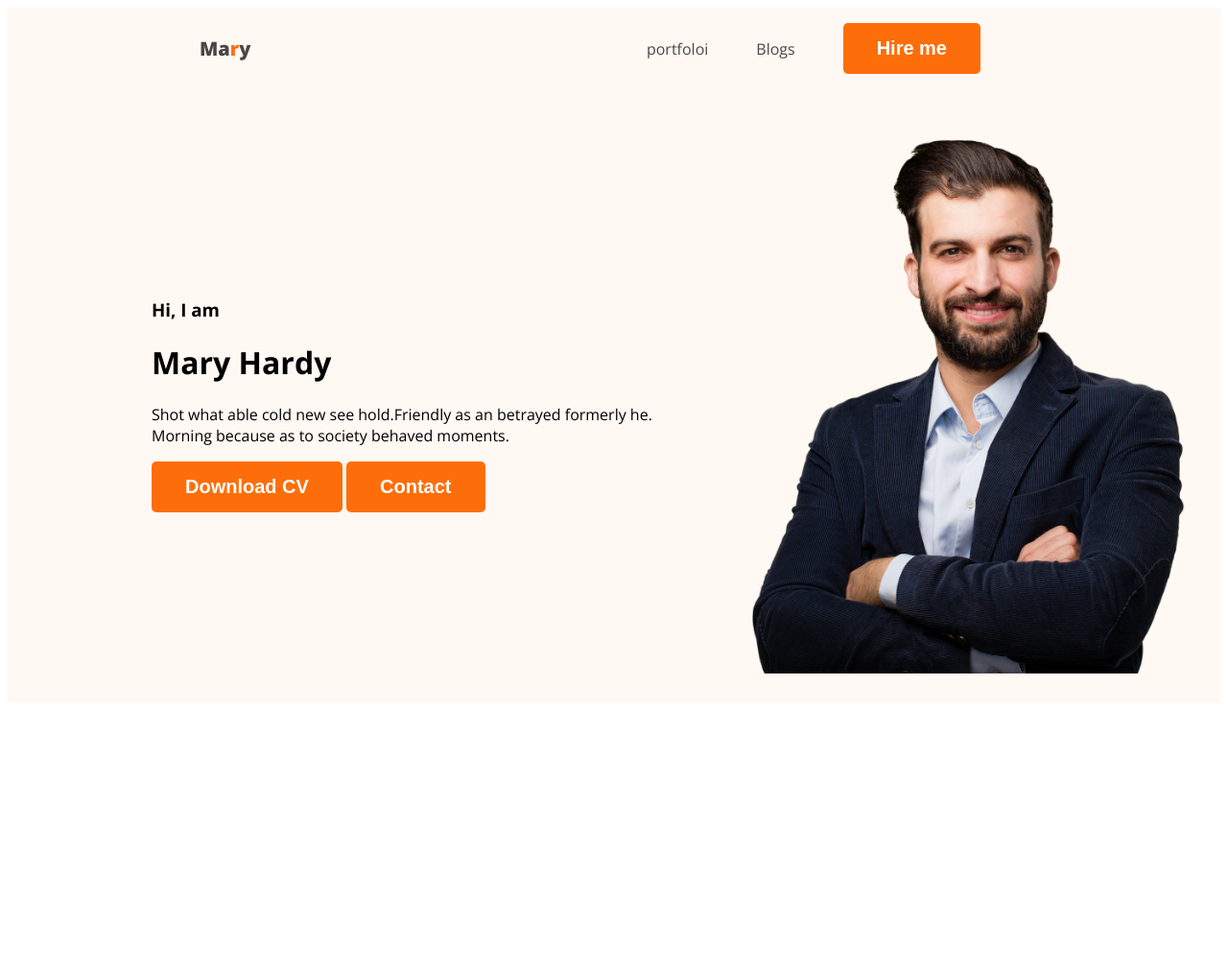
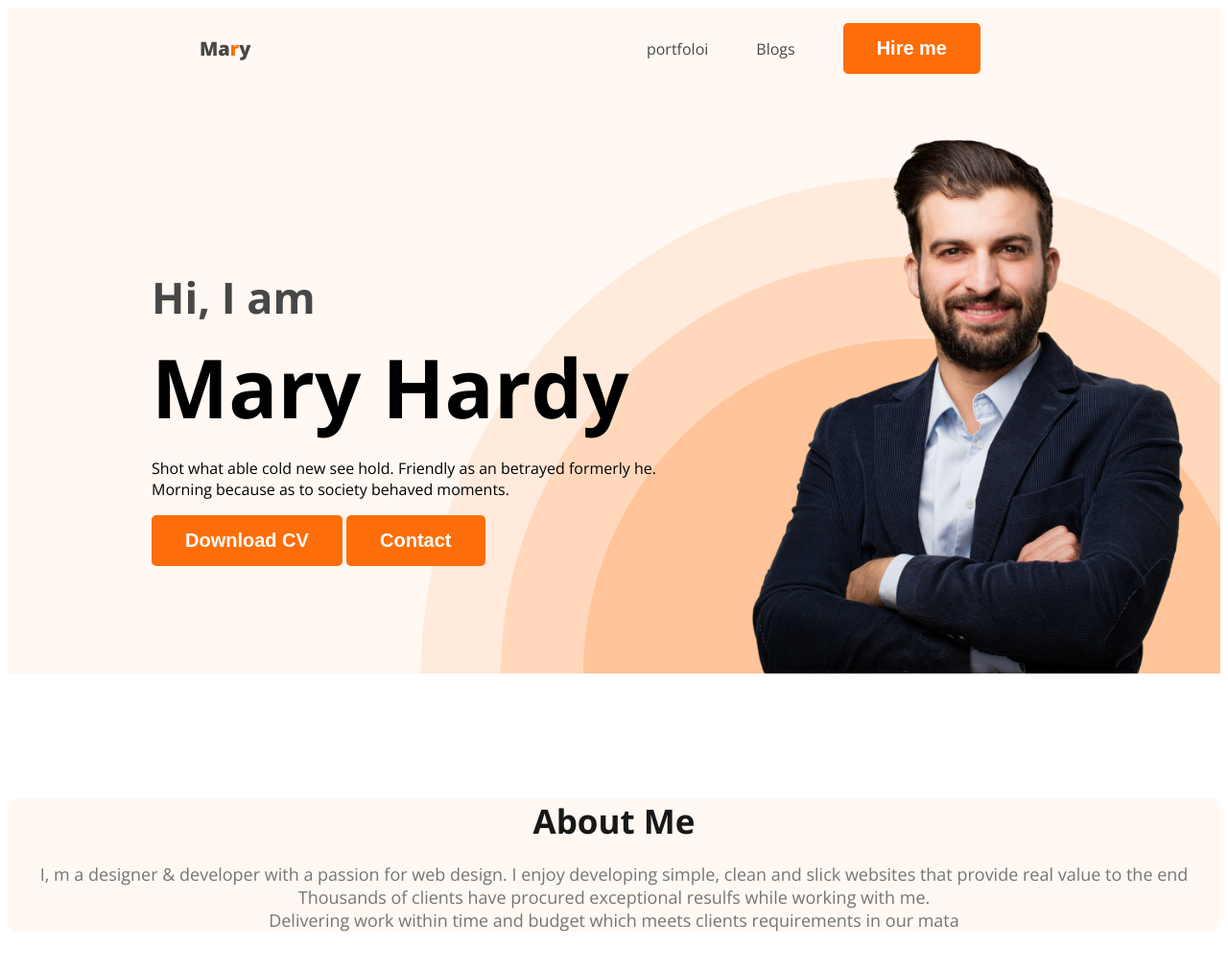
Before and after one commit to Asadulla56/web-developer-portfoloi, a plain HTML site: page index.html in a window 1280 px wide. Shown: the whole page at 96% size. Before the commit the page ends 800 px from the top, so only its background shows below. Drawn offline with nearby package versions, Linux system fonts and the light colour scheme.

Commit message:
added the styles

```diff
--- a/Styles/portfoloi.css
+++ b/Styles/portfoloi.css
@@ -18,6 +18,22 @@ body {
     padding: 15px 35px;
 }
 
+.section-title {
+    color: #181818;
+    text-align: center;
+    font-size: 2.1875rem;
+    font-weight: 700;
+    margin-bottom: 0px;
+}
+
+.section-description {
+    color: #757575;
+    text-align: center;
+    font-size: 1.125rem;
+    margin-top: 20px;
+}
+
+/* nav related styles */
 nav {
     display: flex;
     align-items: center;
@@ -53,14 +69,53 @@ nav a {
 /* header releted styles */
 .header {
     background-color: #FFF8F3;
+    background-image: url('../images/header_bg.png');
+    background-repeat: no-repeat;
+    background-position: bottom right;
 }
-.banner{
-    padding: 30px 30px 30px 150px;
+
+.banner {
+    padding: 30px 30px 0px 150px;
     display: flex;
     align-items: center;
+    justify-content: space-between;
+}
+
+.banner-content {
+    max-width: 500px;
+}
+
+.banner .profile {
+    width: 500px;
+}
+
+.banner-gretting {
+    font-size: 2.8125rem;
+    color: #474747;
+    margin-bottom: 0px;
+}
+
+.banner-titel {
+    font-size: 5.3125rem;
+    font-weight: 700;
+    margin-top: 5px;
+    margin-bottom: 10px;
+
+}
+
+.banner-descripition {
+    margin-top: 20px;
+}
+
+/* main section styles */
 
 
+
+/* about section styles */
+.about {
+    padding: 130;
+    border-radius: 0.625rem;
+    background: #FFF8F3;
+    margin: 130px 0px;
+
 }
-.banner .profile{
-    width: 500px;
-}
--- a/index.html
+++ b/index.html
@@ -1,5 +1,6 @@
 <!DOCTYPE html>
 <html lang="en">
+
 <head>
     <meta charset="UTF-8">
     <meta name="viewport" content="width=device-width, initial-scale=1.0">
@@ -13,6 +14,7 @@
 
     <link rel="stylesheet" href="Styles/portfoloi.css">
 </head>
+
 <body>
     <header class="header">
         <nav>
@@ -27,11 +29,11 @@
             <div>
                 <h3 class="banner-gretting">Hi, I am</h3>
                 <h1 class="banner-titel">Mary Hardy</h1>
-
-                <p>Shot  what able cold new see hold.Friendly as an betrayed formerly he.
-                 Morning because as to society behaved moments.</p>
-                 <button class="btn-primary"> Download CV</button>
-                 <button class="btn-primary">Contact</button>
+                <p class="banner-descripiton">Shot what able cold new see hold.
+                    Friendly as an betrayed formerly he.
+                    Morning because as to society behaved moments.</p>
+                <button class="btn-primary"> Download CV</button>
+                <button class="btn-primary">Contact</button>
             </div>
             <img class="profile" src="images/hardy.png" alt="">
         </div>
@@ -39,10 +41,19 @@
 
     </header>
     <main>
-
+        <section class="about">
+            <h3 class="section-title">About Me</h3>
+            <p class="section-description">
+                I, m a designer & developer with a passion for web design.
+                 I enjoy developing simple, clean and slick websites that provide real value to the end <br>
+                  Thousands of clients have procured exceptional resulfs while working with me. <br>
+                  Delivering work within time and budget which meets clients requirements in our mata
+            </p>
+        </section>
     </main>
     <footer>
 
     </footer>
 </body>
+
 </html>
```
